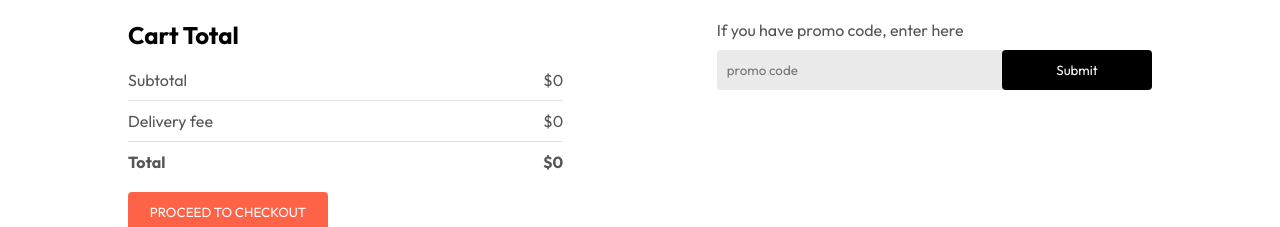
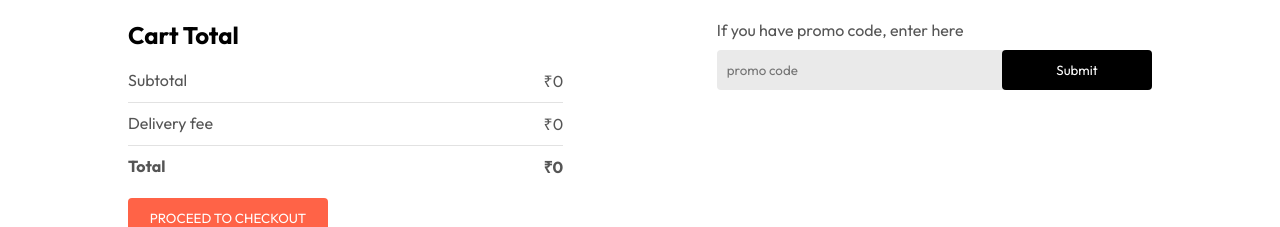
Before and after one commit to saurav5085/FOODDELIVERY, a React (Vite) app in the folder frontend/: page /cart in a window 1280 px wide. Shown: the part 295-522 px from the top of the page. Built offline with nearby package versions, Linux system fonts and the light colour scheme; no server answers.

Commit message:
Update Cart.jsx

```diff
--- a/frontend/src/pages/Cart/Cart.jsx
+++ b/frontend/src/pages/Cart/Cart.jsx
@@ -27,9 +27,9 @@ const Cart = () => {
                 >
                   <img src={url+"/images/"+item.image} alt="" />
                   <p>{item.name}</p>
-                  <p>${item.price}</p>
+                  <p>₹{item.price}</p>
                   <p>{cartItems[item._id]}</p>
-                  <p>${item.price * cartItems[item._id]}</p>
+                  <p>₹{item.price * cartItems[item._id]}</p>
                   <p onClick={()=>removeFromCart(item._id)}className="cross">x</p>
                 </div>
                 <hr />
@@ -44,17 +44,17 @@ const Cart = () => {
           <div>
             <div className="cart-total-details">
               <p>Subtotal</p>
-              <p>${getTotalCartAmount()}</p>
+              <p>₹{getTotalCartAmount()}</p>
             </div>
             <hr />
             <div className="cart-total-details">
               <p>Delivery fee</p>
-              <p>${getTotalCartAmount()===0?0:2}</p>
+              <p>₹{getTotalCartAmount()===0?0:20}</p>
             </div>
             <hr />
             <div className="cart-total-details">
             <b>Total</b>
-            <b>${getTotalCartAmount()===0?0:getTotalCartAmount()+2}</b>
+            <b>₹{getTotalCartAmount()===0?0:getTotalCartAmount()+20}</b>
           </div>
           </div>
           <button onClick={()=>navigate('/order')}>PROCEED TO CHECKOUT</button>
```
